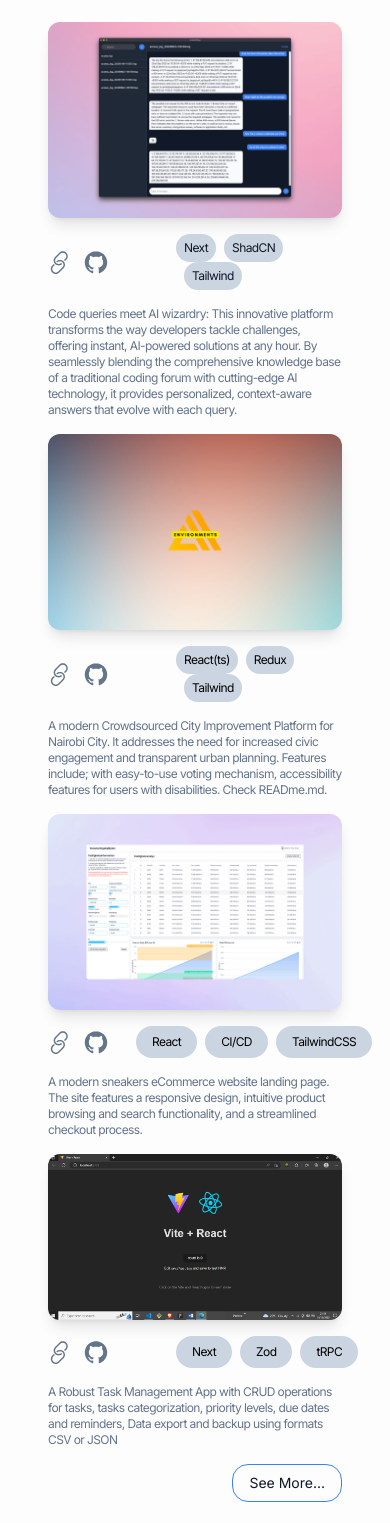
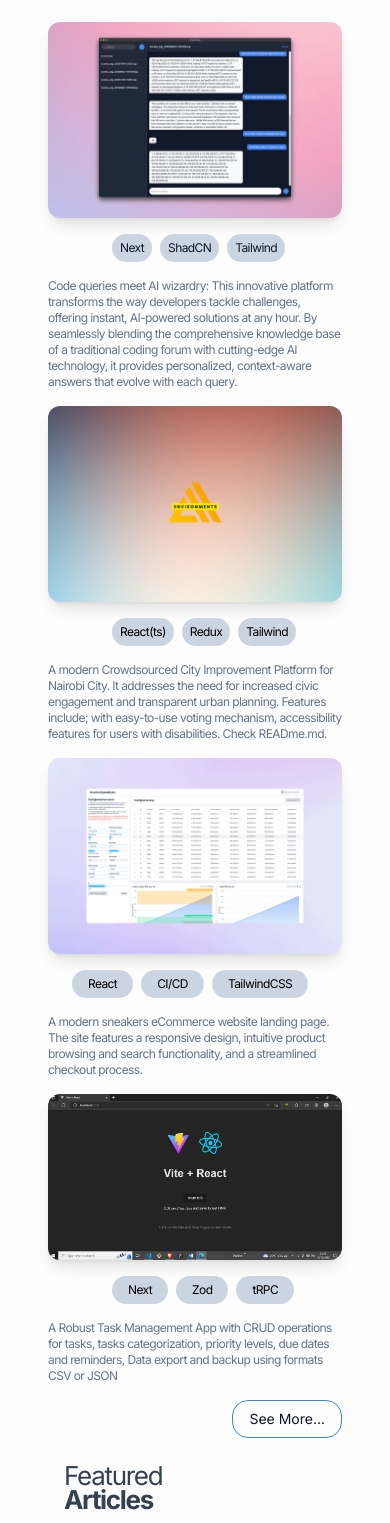
Before and after one commit to Brucedevnairobi/portfolio-website, a Next.js app: page / in a window 390 px wide. Shown: the part 3481-5004 px from the top of the page. Built offline with nearby package versions, Linux system fonts and the light colour scheme.

Commit message:
fixing new animations

```diff
--- a/app/page.tsx
+++ b/app/page.tsx
@@ -278,8 +278,8 @@ export default function Home() {
             <div className="flex flex-col mb-4">
               <div className="flex flex-row space-x-16 mt-4">
                 <div className="flex flex-row items-center gap-2">
-                  <TfiLink className="text-slate-500 flex h-6 w-6" />
-                  <DiGithubBadge className="text-slate-500 flex h-8 w-8" />
+                  <TfiLink className="hidden md:flex text-slate-500 flex h-6 w-6" />
+                  <DiGithubBadge className="hidden md:flex text-slate-500 flex h-8 w-8" />
                 </div>
                 <section className="space-x-2 mx-12">
                   <button className="bg-slate-300 rounded-3xl p-2 text-slate-900 text-xs leading-3 tracking-tighter">
@@ -315,8 +315,8 @@ export default function Home() {
             </div>
             <div className="flex flex-row space-x-16 mb-4">
               <div className="mt-4 flex flex-row items-center gap-2">
-                <TfiLink className="text-slate-500 flex h-6 w-6" />
-                <DiGithubBadge className="text-slate-500 flex h-8 w-8" />
+                <TfiLink className="hidden md:flex text-slate-500 flex h-6 w-6" />
+                <DiGithubBadge className="hidden md:flex text-slate-500 flex h-8 w-8" />
               </div>
               <div className="md:flex md:items-end space-x-2 mt-4">
                 <button className="bg-slate-300 rounded-3xl p-2 text-xs leading-3 tracking-tighter">
@@ -353,10 +353,10 @@ export default function Home() {
             </div>
             <div className="flex flex-row space-x-6 mb-4">
               <div className="flex flex-row items-center gap-2">
-                <TfiLink className="mt-4 text-slate-500 flex h-6 w-6" />
+                <TfiLink className="hidden md:flex mt-4 text-slate-500 flex h-6 w-6" />
                 <DiGithubBadge
                   href="https://github.com/Brucedevnairobi/Nikestore"
-                  className="mt-4 text-slate-500 flex h-8 w-8"
+                  className="hidden md:flex mt-4 text-slate-500 flex h-8 w-8"
                 />
               </div>
               <div className="flex flex-row space-x-2 mt-4">
@@ -392,8 +392,8 @@ export default function Home() {
             </div>
             <div className="flex gap-16 mb-4">
               <div className="mt-4 flex flex-row items-center gap-2">
-                <TfiLink className="text-slate-500 flex h-6 w-6" />
-                <DiGithubBadge className="text-slate-500 flex h-8 w-8" />
+                <TfiLink className="hidden md:flex mt-4 text-slate-500 flex h-6 w-6" />
+                <DiGithubBadge className="hidden md:flex mt-4 text-slate-500 flex h-8 w-8" />
               </div>
               <div className="flex flex-end space-x-2 mt-4">
                 <button className="bg-slate-300 rounded-3xl p-2 px-4 text-xs leading-3 tracking-tighter">
--- a/package.json
+++ b/package.json
@@ -12,7 +12,6 @@
     "@heroicons/react": "^2.1.3",
     "@radix-ui/react-dialog": "^1.1.1",
     "@radix-ui/react-menubar": "^1.1.1",
-    "caniuse-lite": "^1.0.30001715",
     "class-variance-authority": "^0.7.0",
     "clsx": "^2.1.1",
     "lucide-react": "^0.511.0",
@@ -24,7 +23,7 @@
     "tailwindcss-animate": "^1.0.7"
   },
   "devDependencies": {
-    "@types/node": "^20",
+    "@types/node": "20.19.27",
     "@types/react": "19.1.2",
     "@types/react-dom": "19.1.2",
     "eslint": "^8",
```
Also changed, not shown: 1 other file (tests, documents, lock files or other folders).
